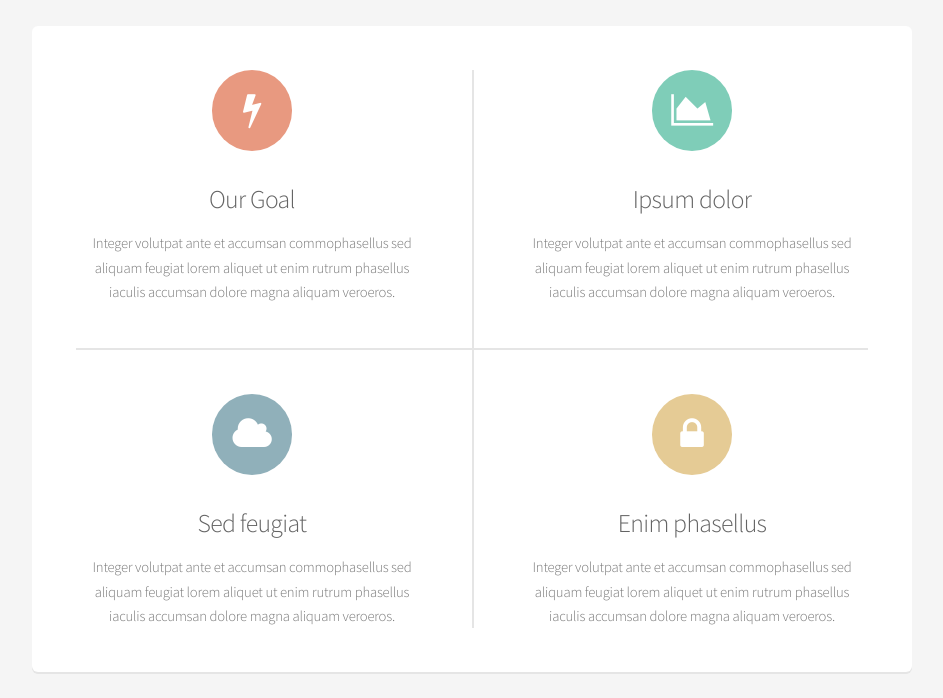
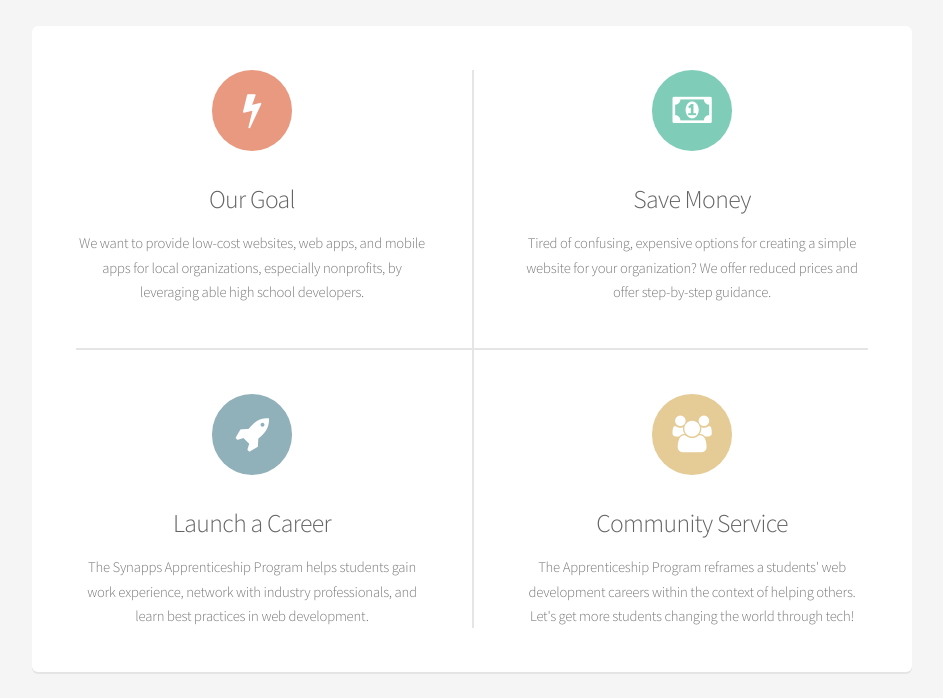
Before and after one commit to appsbysynapps/ApprenticeshipWebsite, a plain HTML site: page index.html in a window 1280 px wide. Shown: the part 1061-1759 px from the top of the page, without its empty margins (168-1111 px from the left). Drawn offline with Linux system fonts and the light colour scheme.

Commit message:
More updated copy.

```diff
--- a/index.html
+++ b/index.html
@@ -82,24 +82,24 @@
 						<section>
 							<span class="icon major fa-bolt accent2"></span>
 							<h3>Our Goal</h3>
-							<p>Integer volutpat ante et accumsan commophasellus sed aliquam feugiat lorem aliquet ut enim rutrum phasellus iaculis accumsan dolore magna aliquam veroeros.</p>
+							<p>We want to provide low-cost websites, web apps, and mobile apps for local organizations, especially nonprofits, by leveraging able high school developers.</p>
 						</section>
 						<section>
-							<span class="icon major fa-area-chart accent3"></span>
-							<h3>Ipsum dolor</h3>
-							<p>Integer volutpat ante et accumsan commophasellus sed aliquam feugiat lorem aliquet ut enim rutrum phasellus iaculis accumsan dolore magna aliquam veroeros.</p>
+							<span class="icon major fa-money accent3"></span>
+							<h3>Save Money</h3>
+							<p>Tired of confusing, expensive options for creating a simple website for your organization? We offer reduced prices and offer step-by-step guidance. </p>
 						</section>
 					</div>
 					<div class="features-row">
 						<section>
-							<span class="icon major fa-cloud accent4"></span>
-							<h3>Sed feugiat</h3>
-							<p>Integer volutpat ante et accumsan commophasellus sed aliquam feugiat lorem aliquet ut enim rutrum phasellus iaculis accumsan dolore magna aliquam veroeros.</p>
+							<span class="icon major fa-rocket accent4"></span>
+							<h3>Launch a Career</h3>
+							<p>The Synapps Apprenticeship Program helps students gain work experience, network with industry professionals, and learn best practices in web development.</p>
 						</section>
 						<section>
-							<span class="icon major fa-lock accent5"></span>
-							<h3>Enim phasellus</h3>
-							<p>Integer volutpat ante et accumsan commophasellus sed aliquam feugiat lorem aliquet ut enim rutrum phasellus iaculis accumsan dolore magna aliquam veroeros.</p>
+							<span class="icon major fa-users accent5"></span>
+							<h3>Community Service</h3>
+							<p>The Apprenticeship Program reframes a students' web development careers within the context of helping others. Let's get more students changing the world through tech!</p>
 						</section>
 					</div>
 				</section>
```
